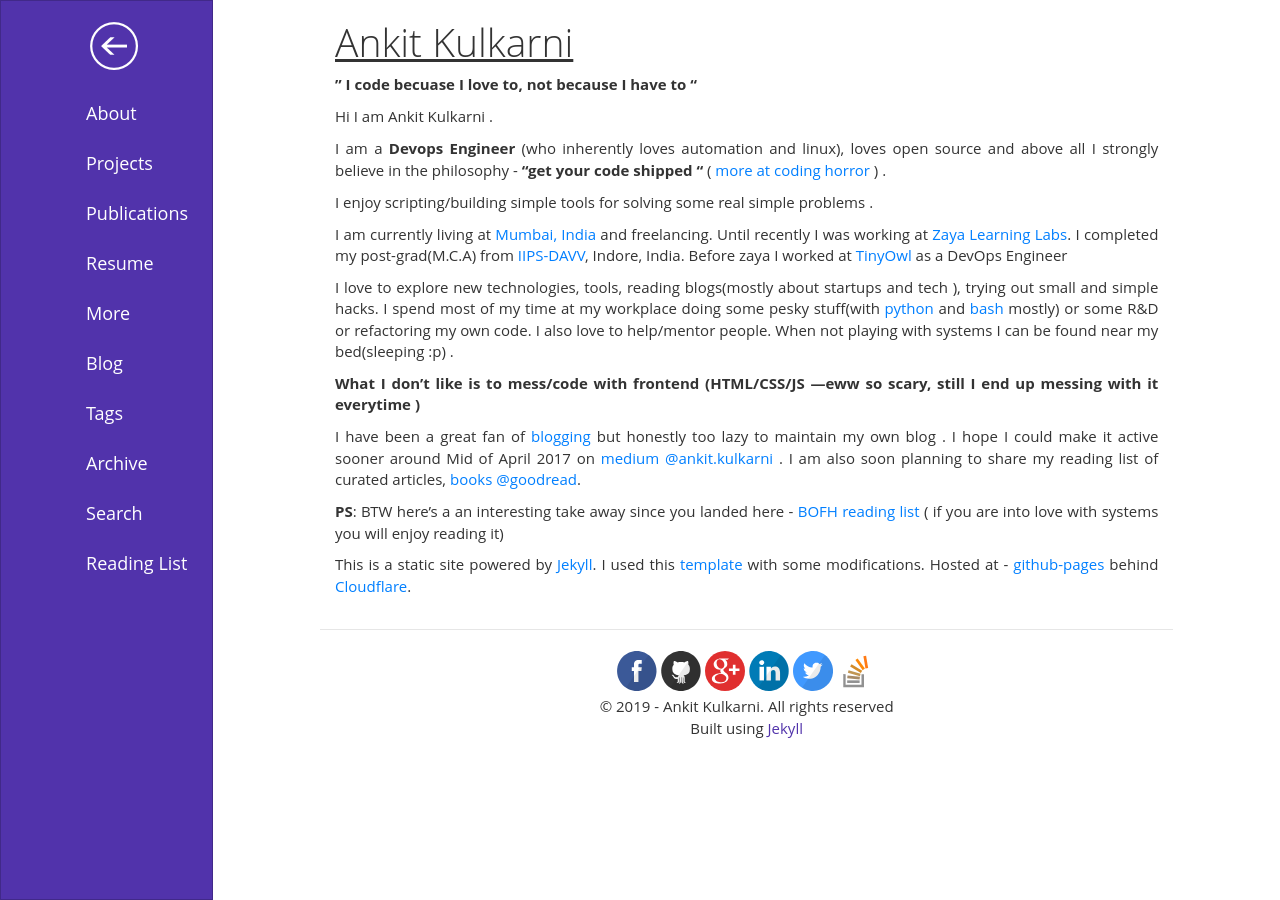
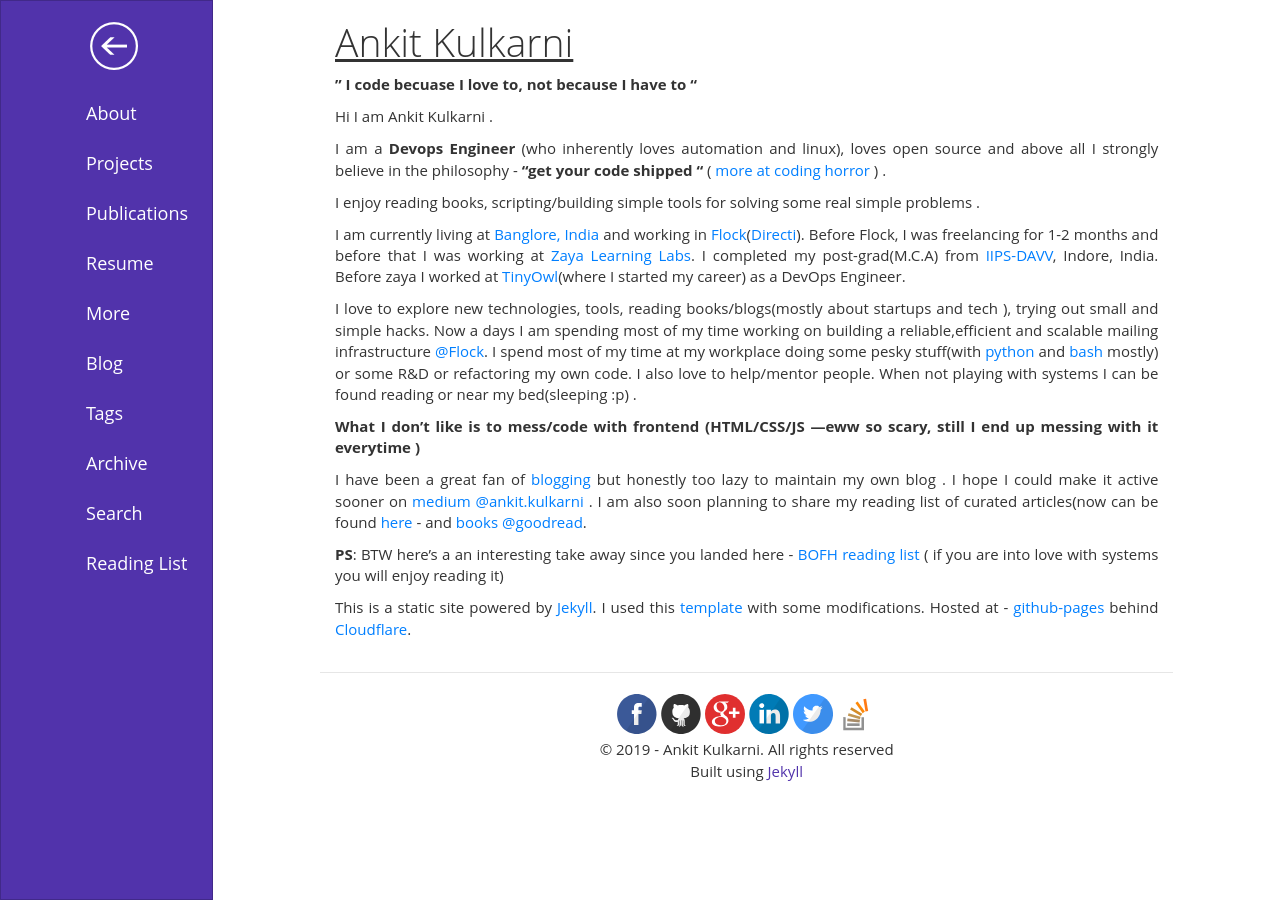
Before and after one commit to Ankit-Kulkarni/Ankit-Kulkarni.github.io, a Jekyll site: the page built from aboutme/index.md, in a window 1280 px wide. Built offline with Jekyll 4.4.1, drawn with Linux system fonts in a browser that asks for light colours.

Commit message:
Updated latest information

```diff
--- a/aboutme/index.md
+++ b/aboutme/index.md
@@ -13,15 +13,15 @@
 
 I am a **Devops Engineer** (who inherently loves automation and linux), loves open source and above all I strongly believe in the philosophy - **"get your code shipped "** ( [ more at coding horror](https://blog.codinghorror.com/version-1-sucks-but-ship-it-anyway/) ) .
 
-I enjoy scripting/building simple tools for solving some real simple problems .
+I enjoy reading books, scripting/building simple tools for solving some real simple problems .
 
-I am currently living at [Mumbai, India](https://www.google.co.in/maps/place/Mumbai,+Maharashtra/@19.082688,72.600998,10z/data=!3m1!4b1!4m5!3m4!1s0x3be7c6306644edc1:0x5da4ed8f8d648c69!8m2!3d19.0759837!4d72.8776559) and freelancing. Until recently I was working at [Zaya Learning Labs](http://www.zaya.in/). I completed my post-grad(M.C.A) from [IIPS-DAVV](http://iips.edu.in/), Indore, India. Before zaya I worked at [TinyOwl](http://www.tinyowl.com/) as a DevOps Engineer
+I am currently living at [Banglore, India](https://en.wikipedia.org/wiki/Bangalore) and working in [Flock](https://flock.com/in/)([Directi](https://www.directi.com/)). Before Flock, I was freelancing for 1-2 months and before that I was working at [Zaya Learning Labs](http://www.zaya.in/). I completed my post-grad(M.C.A) from [IIPS-DAVV](http://iips.edu.in/), Indore, India. Before zaya I worked at [TinyOwl](http://www.tinyowl.com/)(where I started my career) as a DevOps Engineer.
 
-I love to explore new technologies, tools, reading blogs(mostly about startups and tech ), trying out small and simple hacks. I spend most of my time at my workplace doing some pesky stuff(with [python](https://www.python.org/) and [bash](https://www.gnu.org/software/bash/) mostly) or some R&D or refactoring my own code.  I also love to help/mentor people. When not playing with systems I can be found near my bed(sleeping :p) .
+I love to explore new technologies, tools, reading books/blogs(mostly about startups and tech ), trying out small and simple hacks. Now a days I am spending most of my time working on building a reliable,efficient and scalable mailing infrastructure [@Flock](https://flock.com/mail/). I spend most of my time at my workplace doing some pesky stuff(with [python](https://www.python.org/) and [bash](https://www.gnu.org/software/bash/) mostly) or some R&D or refactoring my own code.  I also love to help/mentor people. When not playing with systems I can be found reading or near my bed(sleeping :p) .
 
 **What I don't like is to mess/code with frontend (HTML/CSS/JS ---eww so scary, still I end up messing with it everytime )**
 
-I have been  a great fan of [blogging]() but honestly too lazy to maintain my own blog . I hope I could make it active sooner around Mid of April 2017 on [medium @ankit.kulkarni](https://medium.com/@ankit.kulkarni) . I am also soon planning to share my reading list of curated articles, [books @goodread](https://www.goodreads.com/user/show/44478379-ankit-kulkarni).
+I have been  a great fan of [blogging]() but honestly too lazy to maintain my own blog . I hope I could make it active sooner on [medium @ankit.kulkarni](https://medium.com/@ankit.kulkarni) . I am also soon planning to share my reading list of curated articles(now can be found [here](https://i.ankul.in/readlist/) -  and [books @goodread](https://www.goodreads.com/user/show/44478379-ankit-kulkarni).
 
 **PS**: BTW here's a an interesting take away since you landed here - [BOFH reading list ](http://www.theregister.co.uk/data_centre/bofh/)  ( if you are into love with systems you will enjoy reading it)
 
```
